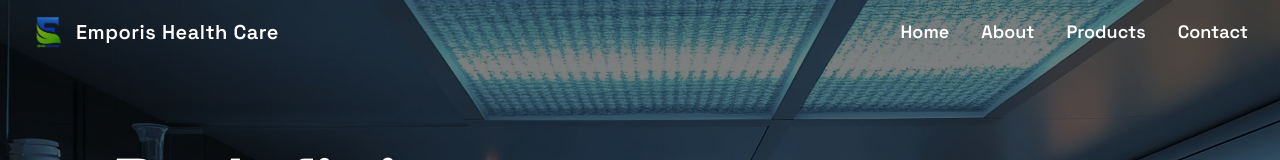
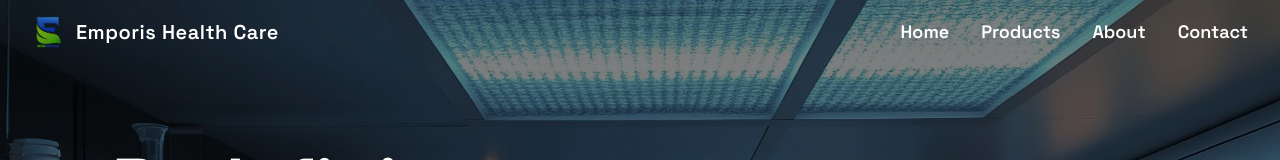
Before and after one commit to Blianokoji/Emporius, a React (Vite) app: page / in a window 1280 px wide. Shown: the top 160 px of the page. Built offline with nearby package versions, Linux system fonts and the light colour scheme.

Commit message:
made changes to the text in navbar (about now comes after products)

```diff
--- a/src/components/Navbar.tsx
+++ b/src/components/Navbar.tsx
@@ -32,7 +32,7 @@ const Navbar: React.FC = () => {
         </div>
 
         <ul className="hidden md:flex space-x-8">
-          {["Home", "About", "Products", "Contact"].map((link) => (
+          {["Home", "Products", "About", "Contact"].map((link) => (
             <li key={link}>
                 <a
                 href={`#${link.toLowerCase()}`}
```
